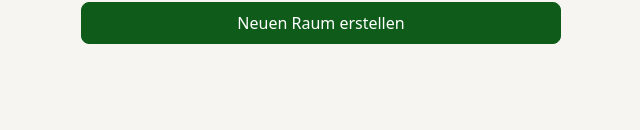
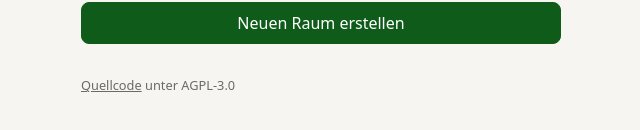
Before and after one commit to coreequip/plaudr, a website built with Vite: page web/index.html in a window 1280 px wide. Shown: the part 132-262 px from the top of the page, without its empty margins (319-959 px from the left). Built offline with nearby package versions, Linux system fonts and the light colour scheme; no server answers.

Commit message:
Lizenz AGPL-3.0, README und Link zum Quellcode in der App

```diff
--- a/web/index.html
+++ b/web/index.html
@@ -77,6 +77,9 @@
         </details>
         <div id="audio" hidden></div>
       </section>
+      <footer class="foot">
+        <a href="https://github.com/coreequip/plaudr" rel="noopener">Quellcode</a> unter AGPL-3.0
+      </footer>
     </main>
     <script type="module" src="/src/main.ts"></script>
   </body>
--- a/web/package.json
+++ b/web/package.json
@@ -2,6 +2,7 @@
   "name": "plaudr-web",
   "private": true,
   "version": "0.0.0",
+  "license": "AGPL-3.0-only",
   "type": "module",
   "scripts": {
     "dev": "vite",
--- a/web/src/style.css
+++ b/web/src/style.css
@@ -50,3 +50,5 @@ button.link { border: none; background: none; color: var(--muted); text-decorati
 #debug-table { border-collapse: collapse; font-size: 0.85rem; width: 100%; }
 #debug-table th, #debug-table td { text-align: left; padding: 4px 6px; border-bottom: 1px solid var(--line); white-space: nowrap; }
 .muted { color: var(--muted); margin: 0; font-size: 0.85rem; }
+.foot { margin-top: 32px; color: var(--muted); font-size: 0.8rem; }
+.foot a { color: inherit; }
```
Also changed, not shown: README.md (added), 1 other file.
